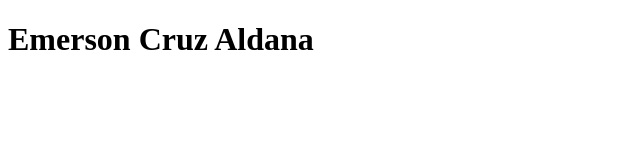
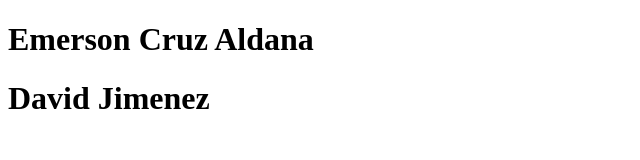
Before and after one commit to sinapsisSoft/TestCLass, a plain HTML site: page Index.html in a window 1280 px wide. Shown: the whole page, without its empty margins (0-640 px from the left). Drawn offline with Linux system fonts and the light colour scheme.

Commit message:
adicione mi nombre

```diff
--- a/Index.html
+++ b/Index.html
@@ -8,6 +8,6 @@
 </head>
 <body>
 <h1>Emerson Cruz Aldana</h1>
-
+ <h1>David Jimenez</h1>
 </body>
 </html>
```
